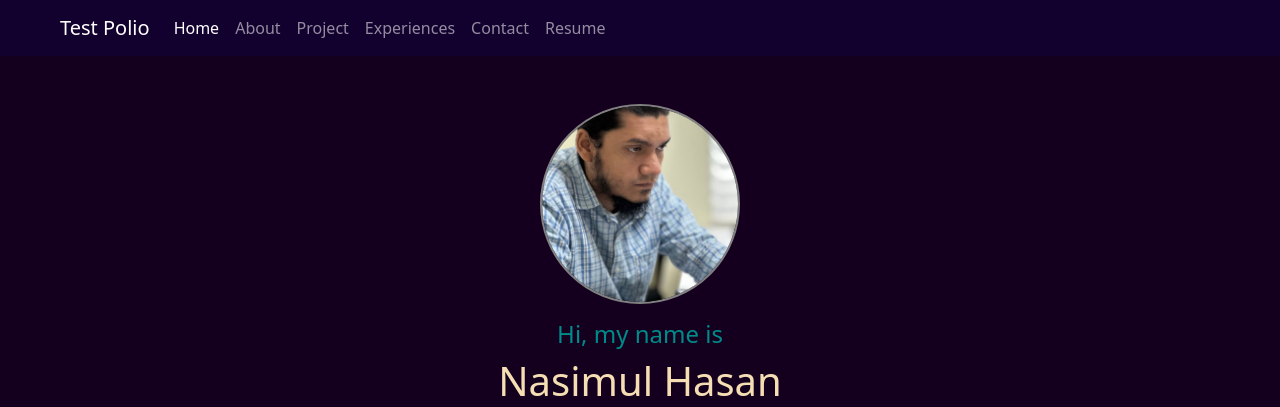
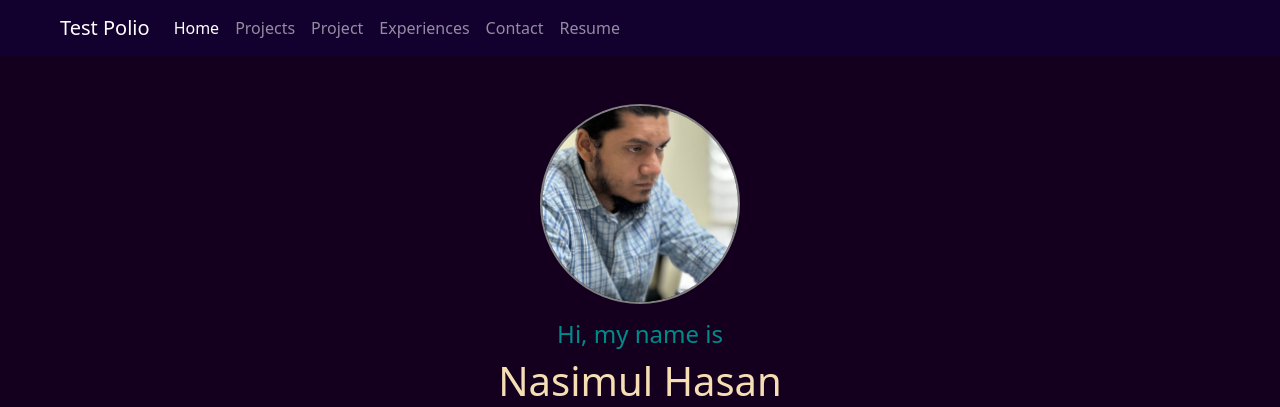
Before and after one commit to nasimul007/portfolio, a Django app: page / in a window 1280 px wide. Shown: the top 407 px of the page. Run offline with Django 4.2, Linux system fonts and the light colour scheme; some libraries are stand-ins or nearby versions.

Commit message:
projects page work in progress

```diff
--- a/resume/urls.py
+++ b/resume/urls.py
@@ -3,5 +3,6 @@ from . import views
 
 urlpatterns = [
     path("", views.home, name="home"),
-    path("about/", views.about, name="about")
+    path("about/", views.about, name="about"),
+    path("projects/", views.projects, name="projects")
 ]
--- a/resume/views.py
+++ b/resume/views.py
@@ -6,3 +6,6 @@ def home(request):
 
 def about(request):
     return render (request, "portfolio/about.html")
+
+def projects(request):
+    return render (request, "portfolio/projects.html")
--- a/templates/base/navbar.html
+++ b/templates/base/navbar.html
@@ -10,7 +10,7 @@
             <a class="nav-link active" aria-current="page" href="/">Home</a>
           </li>
           <li class="nav-item">
-            <a class="nav-link" href="{% url 'about' %}">About</a>
+            <a class="nav-link" href="{% url 'projects' %}">Projects</a>
           </li>
           <li class="nav-item">
             <a class="nav-link" href="/">Project</a>
```
Also changed, not shown: templates/portfolio/projects.html (added, +7 -0 lines).
